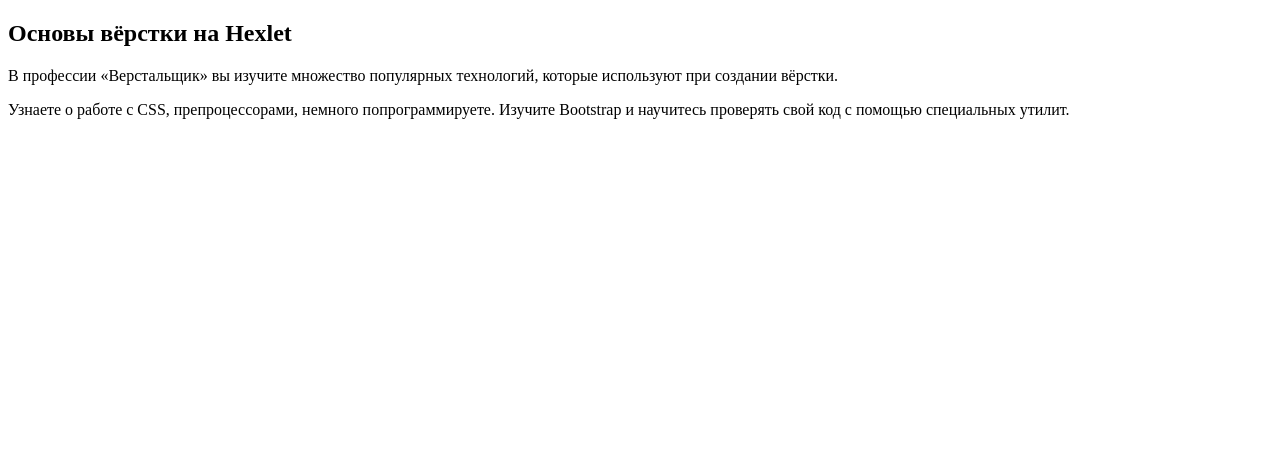
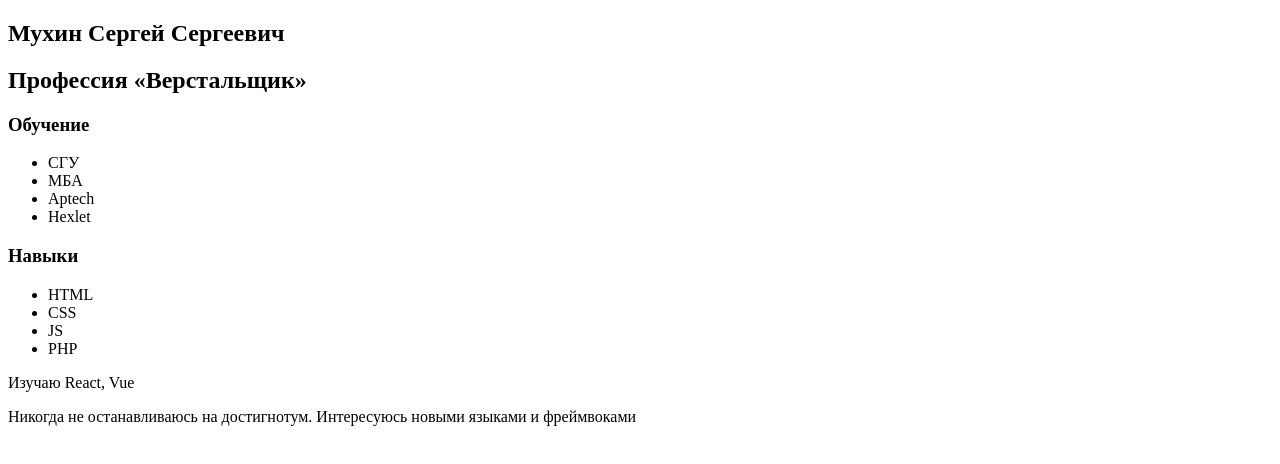
Before and after one commit to optiserv/html, a plain HTML site: page index.html in a window 1280 px wide. Drawn offline with Linux system fonts and the light colour scheme.

Commit message:
Изменил содержание index.html

```diff
--- a/index.html
+++ b/index.html
@@ -2,22 +2,30 @@
 <html lang="ru">
     <head>
         <meta charset="UTF-8" >
-        <title>Hexlet</title>
+        <title>Моё малое резюме</title>
     </head>
 <body>
     <section>
-        <h1>Основы вёрстки на Hexlet</h1>
-
+        <h1>Мухин Сергей Сергеевич</h1>
+        <h2>Профессия «Верстальщик»</h2>
+        <h3>Обучение</h3>
+      <ul>
+        <li>СГУ</li>
+        <li>МБА</li>
+        <li>Aptech</li>
+        <li>Hexlet</li>
+      </ul>
+      <h3>Навыки</h3>
+      <ul>
+        <li>HTML</li>
+        <li>CSS</li>
+        <li>JS</li>
+        <li>PHP</li>
+      </ul>
+      <div class="quater">Изучаю React, Vue</div>
         <p>
-          В профессии «Верстальщик» вы изучите множество популярных технологий,
-          которые используют при создании вёрстки.
-        </p>
-
-        <p>
-          Узнаете о работе с CSS, препроцессорами, немного попрограммируете. Изучите
-          Bootstrap и научитесь проверять свой код с помощью специальных утилит.
+          Никогда не останавливаюсь на достигнотум. Интересуюсь новыми языками и фреймвоками
         </p>
       </section>
-
 </body>
 </html>
```
